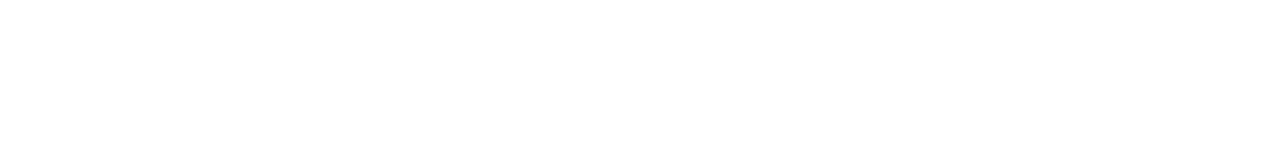
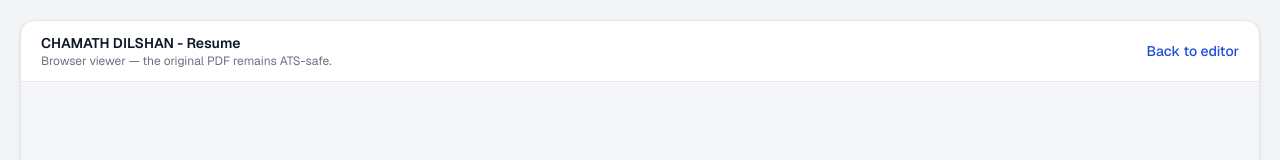
Before and after one commit to ChamathDilshanC/resume-admin, a Next.js app: page /dashboard/resume in a window 1280 px wide. Before the commit this address had no page. Shown: the top 160 px of the page. Built offline with nearby package versions, Linux system fonts and the light colour scheme; no server answers; sample sign-in values are in the browser's storage.

Commit message:
feat: add ATS-safe resume browser viewer

```diff
--- /dev/null
+++ b/app/api/resume/view/route.ts
@@ -0,0 +1,28 @@
+import { getServerSession } from "next-auth";
+import { NextResponse } from "next/server";
+import { authOptions } from "@/lib/auth";
+import { downloadResumePdf } from "@/lib/google-drive";
+
+export const runtime = "nodejs";
+
+export async function GET() {
+  const session = await getServerSession(authOptions);
+  if (!session) return NextResponse.json({ error: "Unauthorized" }, { status: 401 });
+
+  const fileId = process.env.GDRIVE_FILE_ID;
+  if (!fileId) return NextResponse.json({ error: "Resume file is not configured" }, { status: 503 });
+
+  try {
+    const { buffer, mimeType, modifiedTime } = await downloadResumePdf(fileId);
+    const headers = new Headers({
+      "Content-Type": mimeType,
+      "Content-Disposition": 'inline; filename="CHAMATH DILSHAN - Resume.pdf"',
+      "Cache-Control": "private, no-store",
+    });
+    if (modifiedTime) headers.set("Last-Modified", new Date(modifiedTime).toUTCString());
+    return new NextResponse(buffer as unknown as BodyInit, { headers });
+  } catch (error) {
+    console.error("Resume viewer PDF retrieval failed:", error instanceof Error ? error.message : error);
+    return NextResponse.json({ error: "Resume PDF unavailable" }, { status: 502 });
+  }
+}
--- a/app/dashboard/ResumeEditor.tsx
+++ b/app/dashboard/ResumeEditor.tsx
@@ -2,6 +2,7 @@
 
 import { useEffect, useRef, useState, useTransition } from "react";
 import { motion, AnimatePresence } from "framer-motion";
+import Link from "next/link";
 import { gooeyToast } from "goey-toast";
 import type { ResumeData, ProjectItem } from "@/lib/types";
 import { Button } from "@/components/FormControls";
@@ -339,6 +340,14 @@ export function ResumeEditor({ initialData }: { initialData: ResumeData }) {
                 "Regenerate PDF"
               )}
             </Button>
+            <Link
+              href="/dashboard/resume"
+              target="_blank"
+              rel="noreferrer"
+              className="hidden rounded-md border border-gray-200 bg-white px-3 py-2 text-sm font-medium text-gray-700 shadow-sm hover:bg-gray-50 sm:inline-flex"
+            >
+              View Resume
+            </Link>
           </div>
         </header>
 
--- /dev/null
+++ b/app/dashboard/resume/page.tsx
@@ -0,0 +1,36 @@
+import Link from "next/link";
+import { getServerSession } from "next-auth";
+import { redirect } from "next/navigation";
+import { authOptions } from "@/lib/auth";
+
+export const dynamic = "force-dynamic";
+
+export const metadata = {
+  title: "CHAMATH DILSHAN - Resume",
+};
+
+export default async function ResumeViewerPage() {
+  const session = await getServerSession(authOptions);
+  if (!session) redirect("/signin");
+
+  return (
+    <main className="min-h-screen bg-gray-100 p-3 sm:p-5">
+      <div className="mx-auto flex min-h-[calc(100vh-1.5rem)] max-w-7xl flex-col overflow-hidden rounded-xl border border-gray-200 bg-white shadow-sm sm:min-h-[calc(100vh-2.5rem)]">
+        <header className="flex items-center justify-between border-b border-gray-200 px-4 py-3 sm:px-5">
+          <div>
+            <h1 className="text-sm font-semibold text-gray-900">CHAMATH DILSHAN - Resume</h1>
+            <p className="text-xs text-gray-500">Browser viewer — the original PDF remains ATS-safe.</p>
+          </div>
+          <Link href="/dashboard" className="text-sm font-medium text-brand hover:underline">
+            Back to editor
+          </Link>
+        </header>
+        <iframe
+          src="/api/resume/view"
+          title="CHAMATH DILSHAN - Resume PDF"
+          className="min-h-0 flex-1 border-0"
+        />
+      </div>
+    </main>
+  );
+}
```
